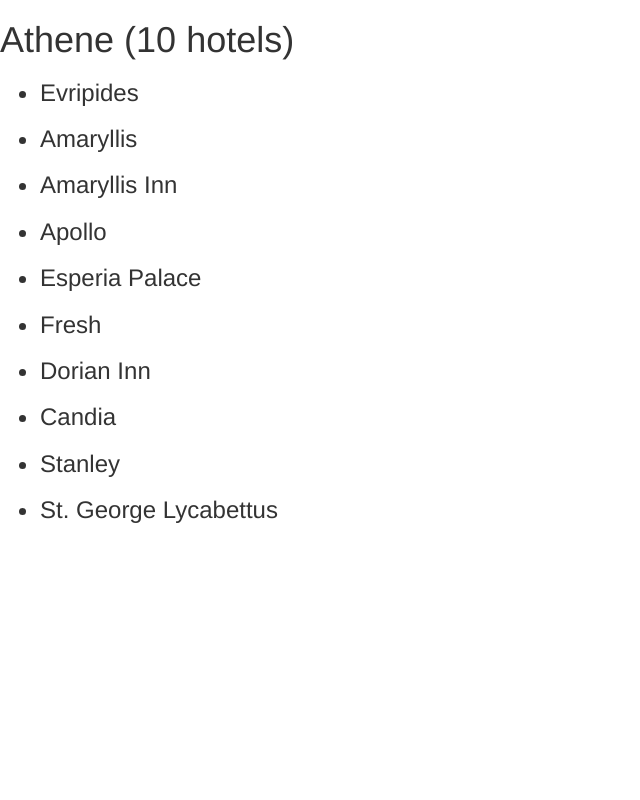
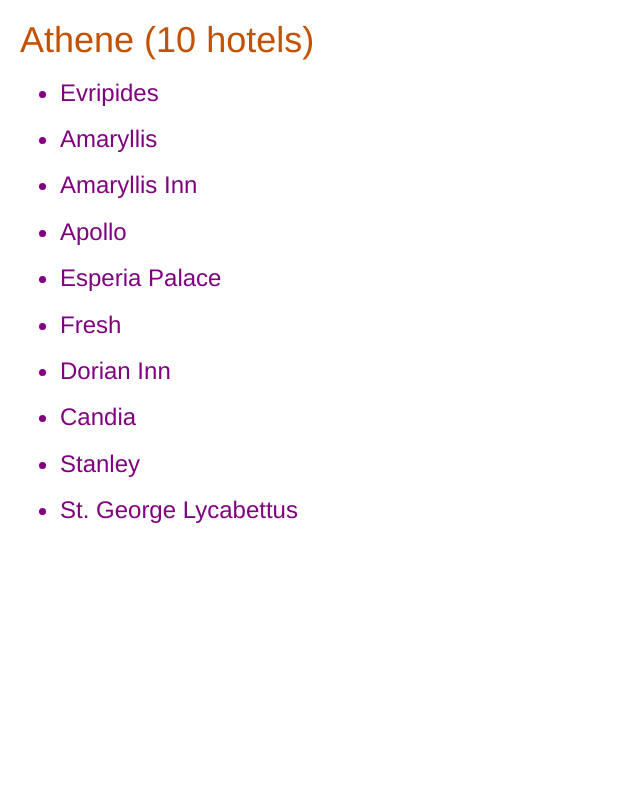
Before and after one commit to dave38R/MaykinMedia-Django, a Django app: page /city/Athene/ in a window 1280 px wide. Shown: the whole page, without its empty margins (0-640 px from the left). Run offline with Django 3.2, Linux system fonts and the light colour scheme; data comes from the database, SQL or seed files in the repository; some libraries are stand-ins or nearby versions.

Commit message:
I could work those files to make the website more presentable but this is not the point of the project.

```diff
--- /dev/null
+++ b/mysite/hotelManager/static/css/hotelManager.css
@@ -0,0 +1,13 @@
+h1 {
+    color: #C25100;
+}
+
+.puc {
+    color: purple;
+    }
+
+
+
+body{
+margin:10;
+margin-left:20}
--- a/mysite/hotelManager/templates/hotelManager/index.html
+++ b/mysite/hotelManager/templates/hotelManager/index.html
@@ -1,7 +1,13 @@
+{% load static %}
+
 <html>
 
 <head>
     <title>Cities</title>
+    <link rel="stylesheet" href="//maxcdn.bootstrapcdn.com/bootstrap/3.2.0/css/bootstrap.min.css">
+    <link rel="stylesheet" href="//maxcdn.bootstrapcdn.com/bootstrap/3.2.0/css/bootstrap-theme.min.css">
+    <link rel="stylesheet" href="{% static 'css/hotelManager.css' %}">
+
 </head>
 <h1>The cities we have :</h1>
 {% for city in list_cities %}
```
